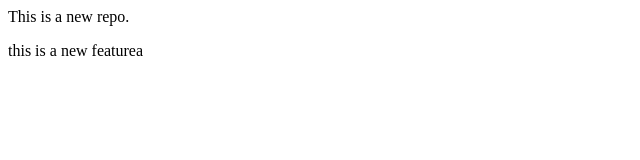
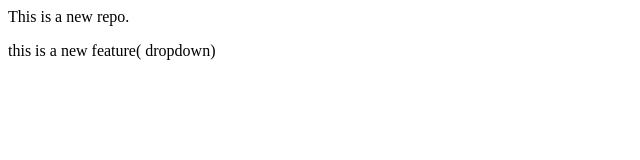
Before and after one commit to ASADX223/localrepo, a plain HTML site: page index.html in a window 1280 px wide. Shown: the full height of the page, 0-640 px from the left. Drawn offline with Linux system fonts and the light colour scheme.

```diff
--- a/index.html
+++ b/index.html
@@ -1,2 +1,2 @@
 <p>This is a new repo.</p>
-<p>this is a new featurea</p>
+<p>this is a new feature( dropdown)</p>
```
